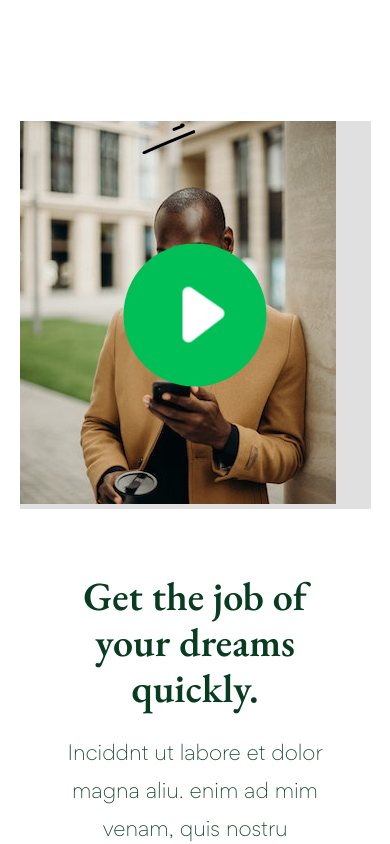
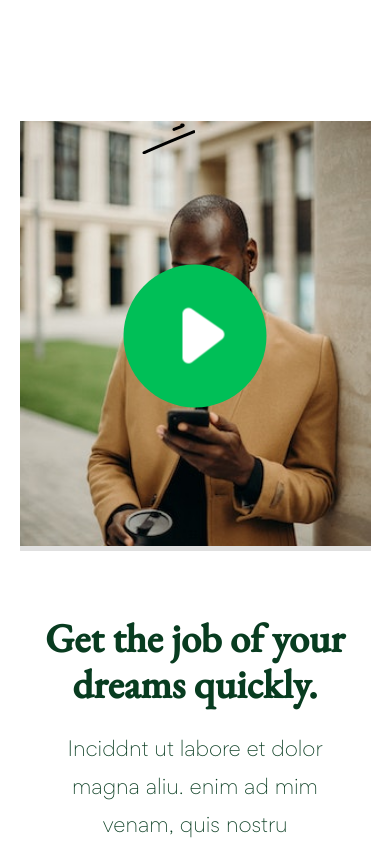
Before and after one commit to jobi-job-board/job-board, a Next.js app: page / in a window 390 px wide. Shown: the part 2000-2844 px from the top of the page. Built offline with nearby package versions, Linux system fonts and the light colour scheme.

Commit message:
fix images next

```diff
--- a/src/(components)/HireCards.js
+++ b/src/(components)/HireCards.js
@@ -4,7 +4,7 @@ import Image from 'next/image';
 
 const HireCards = ({ peopleToHire }) => {
   return (
-    <div className="hire-Image-div flex-col">
+    <div className="hire-img-div flex-col">
       <ul className="hire-cards">
         {peopleToHire?.map((person) => (
           <li key={person.id} className="flex">
--- a/src/app/layout.js
+++ b/src/app/layout.js
@@ -1,8 +1,11 @@
 import '../App.scss';
 // import 'slick'
-import { Inter } from 'next/font/google';
+import { EB_Garamond } from 'next/font/google';
 
-const inter = Inter({ subsets: ['latin'] });
+const ebGaramond = EB_Garamond({
+  weight: '500',
+  subsets: ['latin'],
+});
 
 export const metadata = {
   title: 'Jobi',
@@ -12,7 +15,7 @@ export const metadata = {
 export default function RootLayout({ children }) {
   return (
     <html lang="en">
-      <body className={inter.className}>{children}</body>
+      <body className={ebGaramond.className}>{children}</body>
     </html>
   );
 }
--- a/src/partials/_about.scss
+++ b/src/partials/_about.scss
@@ -119,7 +119,7 @@
     width: 100%;
     height: unset;
     position: static;
-    .about-image-1 {
+    img {
       width: 100%;
       height: auto;
     }
--- a/src/partials/_footer.scss
+++ b/src/partials/_footer.scss
@@ -99,9 +99,9 @@ footer {
   margin-right: 1.313em;
 }
 
-.footer-copyright div {
-  width: calc(100% / 3);
-}
+// .footer-copyright div {
+//   width: calc(100% / 3);
+// }
 .footer-copyright-socials {
   justify-content: flex-end;
 }
@@ -149,7 +149,7 @@ footer {
     grid-template-columns: 1fr;
   }
   .footer-copyright div {
-    width: 100%;
+    width: unset;
     margin-bottom: 10px;
     text-align: center;
   }
--- a/src/partials/_hero.scss
+++ b/src/partials/_hero.scss
@@ -13,11 +13,12 @@
 }
 .hero-col-left {
   color: $secondary-color-5;
-  width: 50%;
+  //   width: 50%;
 }
 
 .hero h5 {
   padding-right: 120px;
+  width: 50%;
 }
 
 .hero-col-right {
--- a/src/partials/_hire-cards.scss
+++ b/src/partials/_hire-cards.scss
@@ -14,7 +14,7 @@
   padding: 30px;
 }
 
-.hire-image-div {
+.hire-img-div {
   margin-top: 54px;
   padding: 26px;
   padding: 3.688em;
--- a/src/partials/_hire.scss
+++ b/src/partials/_hire.scss
@@ -92,14 +92,14 @@ hr {
     width: 100%;
   }
   .hire-left,
-  .hire-image-div {
+  .hire-img-div {
     width: 100%;
   }
   .hire-input {
     top: -10px;
     left: unset;
   }
-  .hire-image-div {
+  .hire-img-div {
     padding-left: 10px !important;
     padding-right: 10px !important;
   }
--- a/src/partials/_variables.scss
+++ b/src/partials/_variables.scss
@@ -1,5 +1,5 @@
 //Font Import
-@import url('https://fonts.googleapis.com/css2?family=EB+Garamond:wght@/400;500;600;700&family=Roboto:ital,wght@/1,300&display=swap');
+// @import url('https://fonts.googleapis.com/css2?family=EB+Garamond:wght@/400;500;600;700&family=Roboto:ital,wght@/1,300&display=swap');
 
 // Custom Font
 
```
Also changed, not shown: src/partials/_slick-theme.scss (+31 -1 lines).
